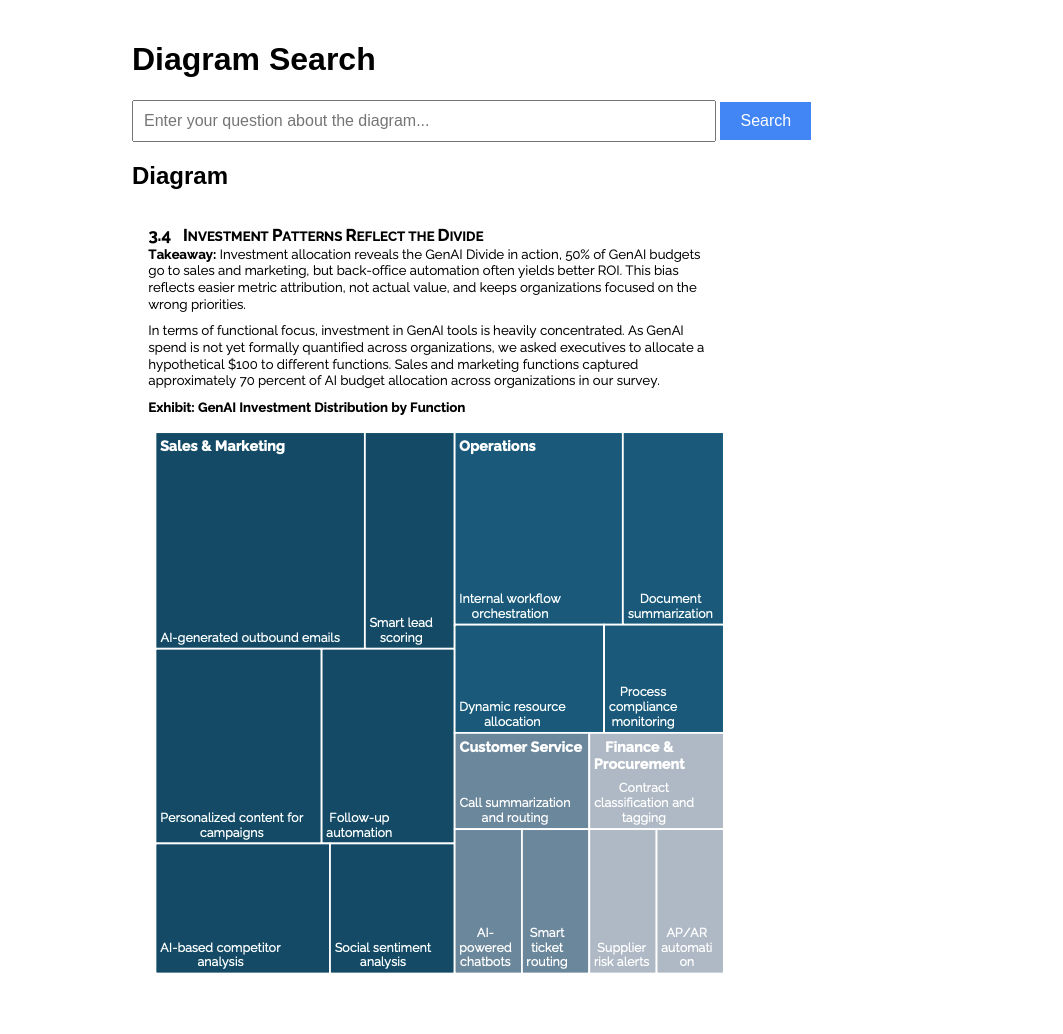
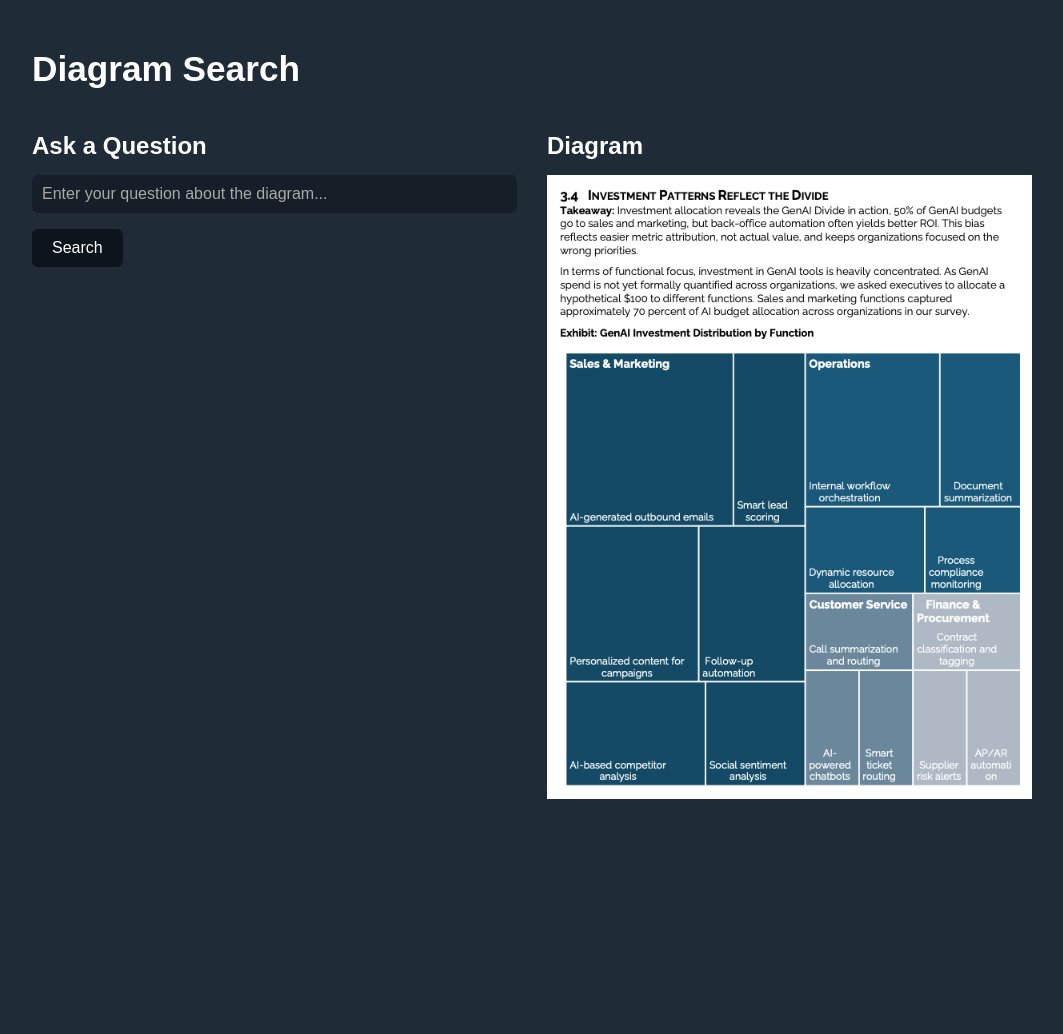
Before and after one commit to darenr/RAG-Experiment-for-diagrams, a Flask app: page / in a window 1280 px wide. Shown: the whole page, without its empty margins (108-1171 px from the left). After the commit the page ends 799 px from the top, so only its background shows below. Run offline with Flask 3, Linux system fonts and the light colour scheme; parts of the project's set-up code (start-up, migrations or seed data) failed here and were passed over.

Commit message:
first version

```diff
--- a/templates/index.html
+++ b/templates/index.html
@@ -4,31 +4,48 @@
     <meta charset="UTF-8">
     <meta name="viewport" content="width=device-width, initial-scale=1.0">
     <title>RAG Diagram Search</title>
+    <link rel="stylesheet" href="https://cdn.jsdelivr.net/npm/water.css@2/out/dark.css">
+
     <style>
         body {
             font-family: Arial, sans-serif;
-            max-width: 800px;
+            max-width: 1000px;
             margin: 0 auto;
             padding: 20px;
+        }
+        .main-container {
+            display: flex;
+            flex-direction: row;
+            gap: 30px;
+            align-items: flex-start;
+        }
+        .left-container {
+            flex: 1;
+            min-width: 300px;
+        }
+        .right-container {
+            flex: 1;
         }
         .search-container {
             margin-bottom: 20px;
         }
         .search-box {
             padding: 10px;
-            width: 70%;
+            width: 100%;
             font-size: 16px;
+            box-sizing: border-box;
         }
         .search-button {
             padding: 10px 20px;
             font-size: 16px;
-            background-color: #4285f4;
-            color: white;
             border: none;
             cursor: pointer;
+            margin-top: 10px;
         }
         .diagram-container {
-            margin: 20px 0;
+            margin: 0;
+            position: sticky;
+            top: 20px;
         }
         .diagram-container img {
             max-width: 100%;
@@ -37,9 +54,7 @@
         .result-container {
             margin-top: 20px;
             padding: 15px;
-            border: 1px solid #ddd;
             border-radius: 5px;
-            background-color: #f9f9f9;
             white-space: pre-wrap;
             display: none;
         }
@@ -47,12 +62,20 @@
             display: none;
             margin-top: 10px;
         }
+        @media (max-width: 768px) {
+            .main-container {
+                flex-direction: column;
+            }
+        }
     </style>
 </head>
 <body>
     <h1>Diagram Search</h1>
 
+    <div class="main-container">
+        <div class="left-container">
             <div class="search-container">
+                <h2>Ask a Question</h2>
                 <form id="search-form">
                     <input type="text" id="search-input" class="search-box" placeholder="Enter your question about the diagram...">
                     <button type="submit" class="search-button">Search</button>
@@ -60,14 +83,17 @@
                 <div class="loading" id="loading">Searching...</div>
             </div>
 
+            <div class="result-container" id="result-container">
+                <div id="result-content"></div>
+            </div>
+        </div>
+
+        <div class="right-container">
             <div class="diagram-container">
                 <h2>Diagram</h2>
                 <img src="/static/page1.png" alt="Diagram">
             </div>
-
-    <div class="result-container" id="result-container">
-        <h2>Result</h2>
-        <div id="result-content"></div>
+        </div>
     </div>
 
     <script>
```
Lines whose indentation alone changed are shown as unchanged.
